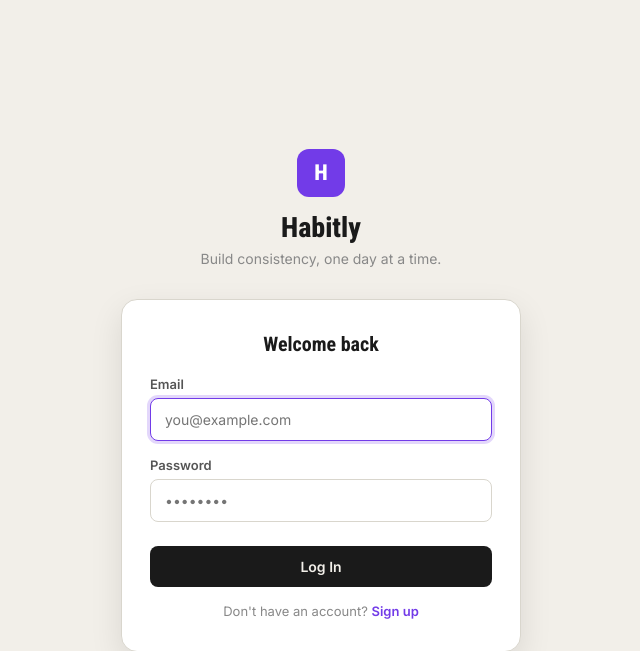
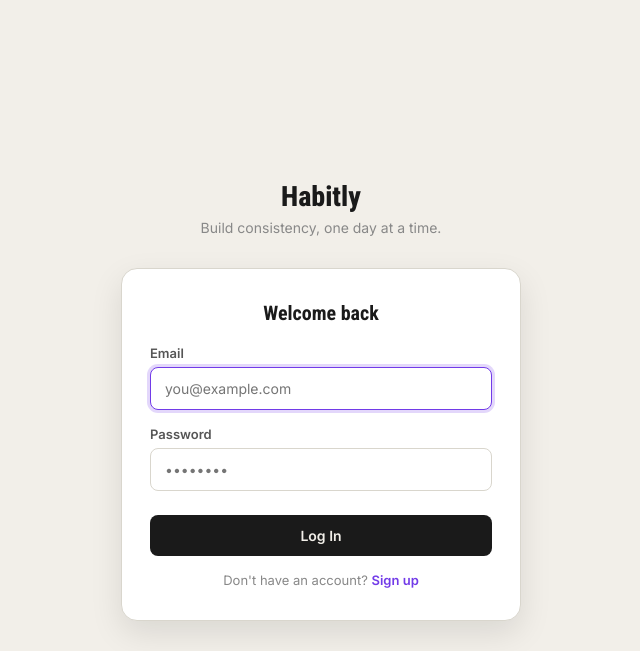
Before and after one commit to jhensalazarperez-lgtm/habitly, a Flask app: page /login in a window 1280 px wide. Shown: the top 651 px of the page, without its empty margins (319-959 px from the left). Run offline with Flask 3, Linux system fonts and the light colour scheme.

Commit message:
Update login.html

```diff
--- a/templates/login.html
+++ b/templates/login.html
@@ -37,7 +37,6 @@
 
   <div class="auth-container">
     <div class="auth-brand">
-      <div class="auth-mark">H</div>
       <p class="auth-app-name">{{ app_name }}</p>
       <p class="auth-tagline">{{ tagline }}</p>
     </div>
```
